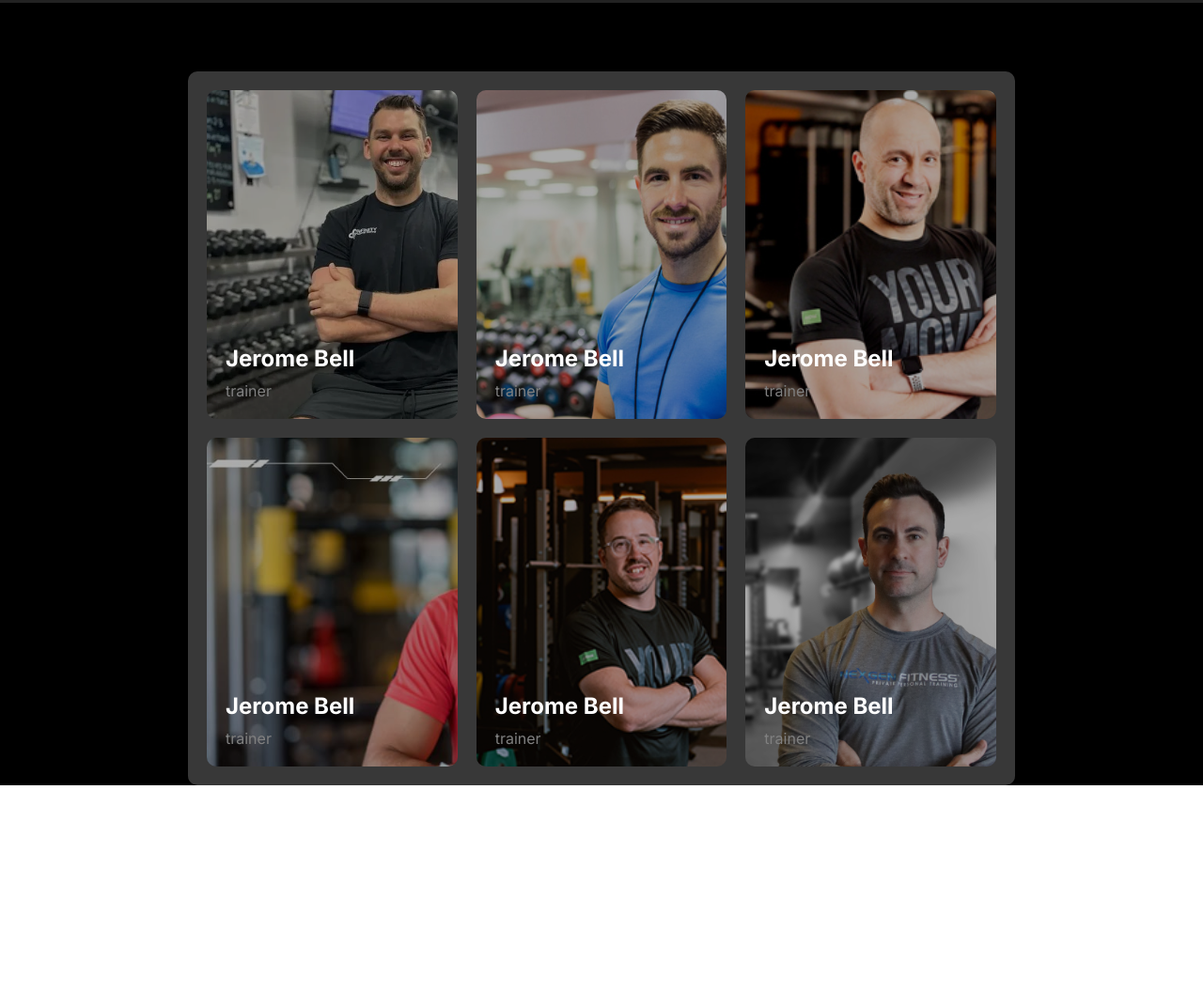
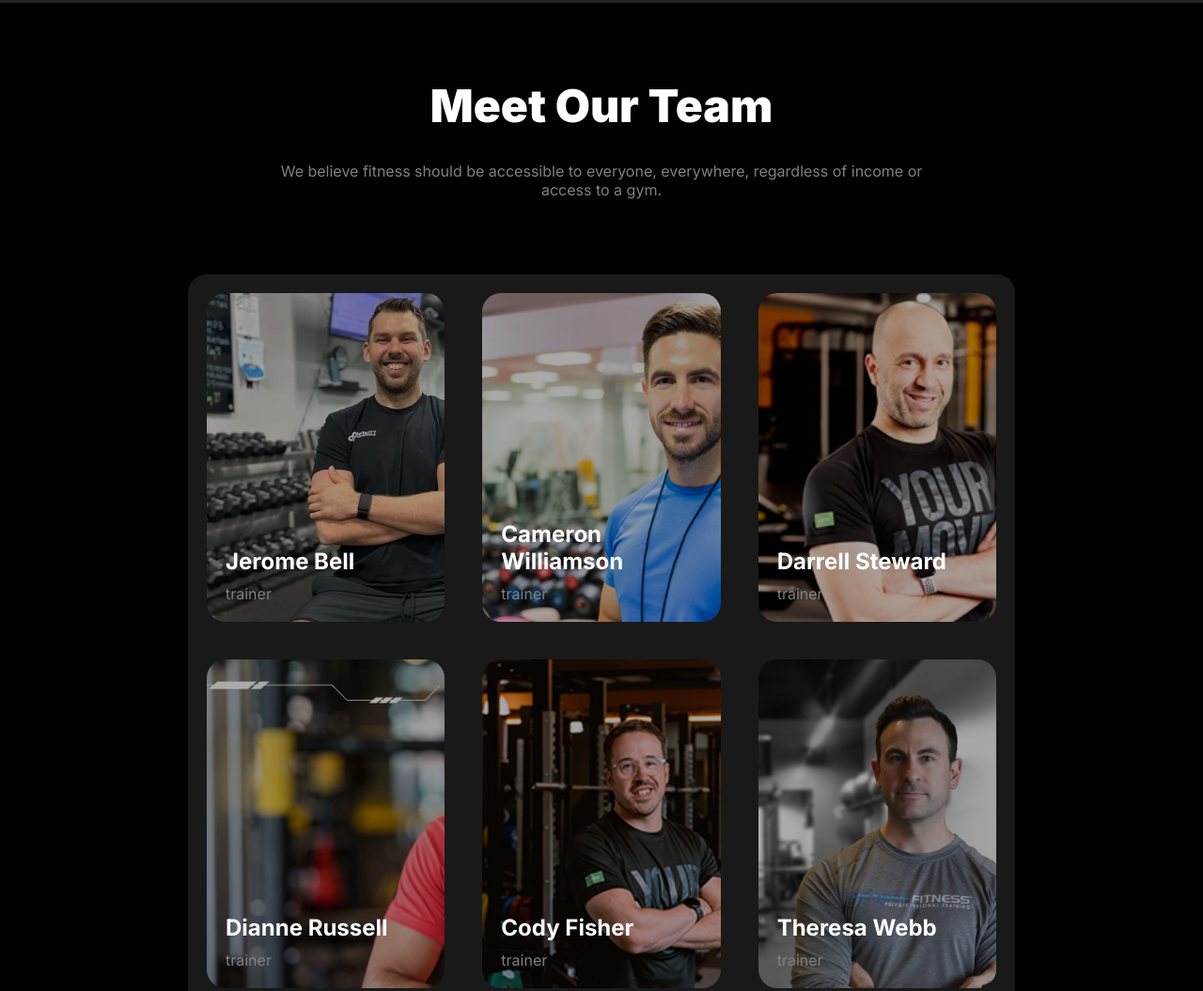
Before and after one commit to devranjit/assignment-02, a plain HTML site: page index.html in a window 1280 px wide. Shown: the part 3743-4798 px from the top of the page at 94% size. Before the commit the page ends 4579 px from the top, so only its background shows below. Drawn offline with Linux system fonts and the light colour scheme.

Commit message:
team update

```diff
--- a/index.html
+++ b/index.html
@@ -243,7 +243,7 @@
 <!-- meet our team section start here  -->
 
 
-<div class="container">
+<div class="container team-section-main">
     <div class="team-header">
         <h1>Meet Our Team</h1>
         <P>We believe fitness should be accessible to everyone, everywhere, regardless of income or <BR> access to a gym.</P>
@@ -257,31 +257,31 @@
         </div>
         <div class="team-02 team-list">
             <div class="team-iteams">
-                <h3 class="team-title">Jerome Bell</h3>
+                <h3 class="team-title">Cameron Williamson</h3>
             <p class="team-role">trainer</p>
             </div>
         </div>
         <div class="team-03 team-list">
             <div class="team-iteams">
-                <h3 class="team-title">Jerome Bell</h3>
+                <h3 class="team-title">Darrell Steward</h3>
             <p class="team-role">trainer</p>
             </div>
         </div>
         <div class="team-04 team-list">
             <div class="team-iteams">
-                <h3 class="team-title">Jerome Bell</h3>
+                <h3 class="team-title">Dianne Russell</h3>
             <p class="team-role">trainer</p>
             </div>
         </div>
         <div class="team-05 team-list">
             <div class="team-iteams">
-                <h3 class="team-title">Jerome Bell</h3>
+                <h3 class="team-title">Cody Fisher</h3>
             <p class="team-role">trainer</p>
             </div>
         </div>
         <div class="team-06 team-list">
             <div class="team-iteams">
-                <h3 class="team-title">Jerome Bell</h3>
+                <h3 class="team-title">Theresa Webb</h3>
             <p class="team-role">trainer</p>
             </div>
         </div>
--- a/style.css
+++ b/style.css
@@ -734,13 +734,42 @@ padding: 0px 200px;
 
 
 
+.team-header h1{
+color: #fff;
+font-family: inter;
+text-align: center;
+font-size: 48px;
+padding: 80px 0px 20px 0px ;
+font-weight: 900;
+}
+
+.team-header p{
+    color: gray;
+    font-size: 16px;
+    font-family: inter;
+    text-align: center;
+    padding: 10px 0px 80px 0px;
+}
+
+
+
+.team-section-main{
+    padding-bottom: 80px;
+}
+
+
+
+
+
 .team-section{
-    background-color: #383838;
+    background-color:#191919;
     display: grid;
     grid-template-columns: repeat(3, 1fr);
-    gap: 20px;
+    gap: 40px;
     padding: 20px ;
-    border-radius: 10px;
+    border-radius: 20px;
+
+
 
 
 
@@ -755,7 +784,7 @@ padding: 0px 200px;
     background-size: cover;
     max-width: 550px;
     height: 350px;
-    border-radius: 10px;
+    border-radius: 20px;
     position: relative;
 
 
@@ -768,7 +797,7 @@ padding: 0px 200px;
     background-size: cover;
     max-width: 550px;
     height: 350px;
-    border-radius: 10px;
+    border-radius: 20px;
     position: relative;
 
 
@@ -782,7 +811,7 @@ padding: 0px 200px;
     background-size: cover;
     max-width: 550px;
     height: 350px;
-    border-radius: 10px;
+    border-radius: 20px;
     position: relative;
 
 
@@ -796,7 +825,7 @@ padding: 0px 200px;
     background-size: cover;
     max-width: 550px;
     height: 350px;
-    border-radius: 10px;
+    border-radius: 20px;
     position: relative;
 
 
@@ -810,7 +839,7 @@ padding: 0px 200px;
     background-size: cover;
     max-width: 550px;
     height: 350px;
-    border-radius: 10px;
+    border-radius: 20px;
     position: relative;
 
 
@@ -824,7 +853,7 @@ padding: 0px 200px;
     background-size: cover;
     max-width: 550px;
     height: 350px;
-    border-radius: 10px;
+    border-radius: 20px;
     position: relative;
 
 
```
